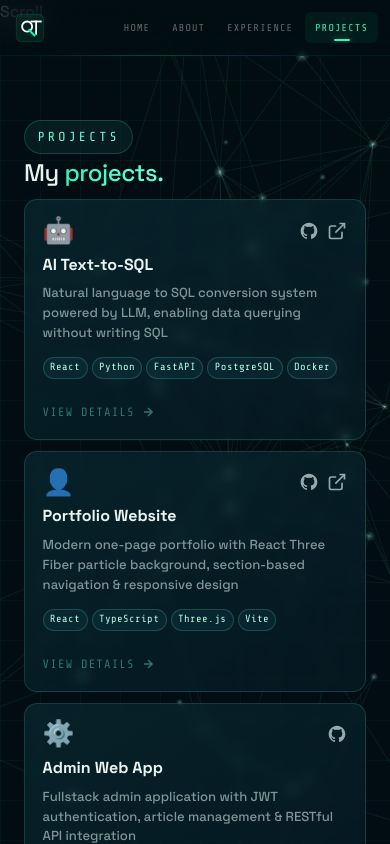
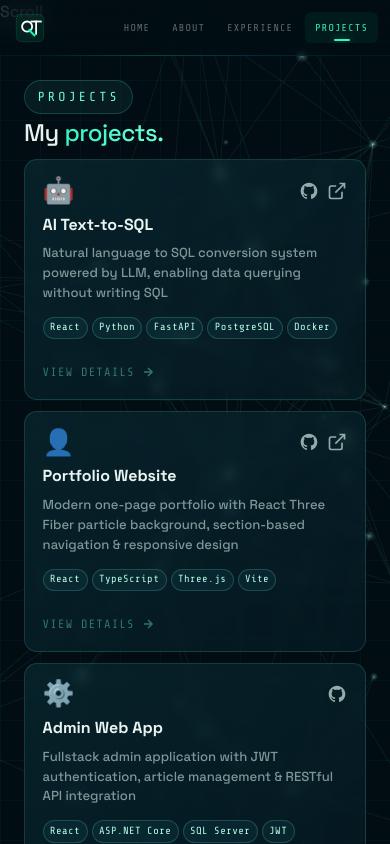
Before and after one commit to vqt2129a/portfolio-2026, a React (Vite) app: page / in a window 390 px wide. Both pictures are taken after a click on the button "PROJECTS". Built offline with nearby package versions, Linux system fonts and the light colour scheme.

Commit message:
fix: projects section - flex-start layout + proper padding for mobile scroll

```diff
--- a/src/styles/projects.css
+++ b/src/styles/projects.css
@@ -4,14 +4,14 @@
 
 .proj-wrapper {
   width: 100%;
-  min-height: 100vh;
+  min-height: 100%;
   display: flex;
   flex-direction: column;
-  justify-content: center;
+  justify-content: flex-start;
   align-items: center;
-  padding: clamp(4rem, 8vw, 6rem) clamp(1.5rem, 5vw, 6rem);
+  padding: 24px clamp(1.5rem, 5vw, 6rem);
   transition: opacity 0.4s ease, transform 0.4s ease;
-  padding-bottom: 10rem;
+  padding-bottom: 6rem;
 }
 
 .proj-container {
```
